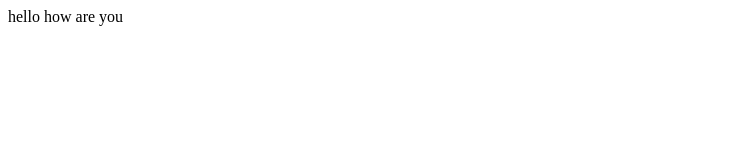
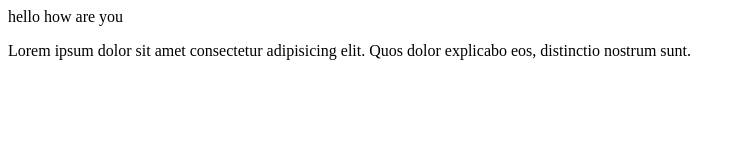
Before and after one commit to Rahul5101/learning-git, a plain HTML site: page index.html in a window 1280 px wide. Shown: the whole page, without its empty margins (0-745 px from the left). Drawn offline with Linux system fonts and the light colour scheme.

Commit message:
add paragraph to index.html

```diff
--- a/index.html
+++ b/index.html
@@ -7,5 +7,7 @@
 </head>
 <body>
     hello how are you
+
+    <p>Lorem ipsum dolor sit amet consectetur adipisicing elit. Quos dolor explicabo eos, distinctio nostrum sunt.</p>
 </body>
 </html>
```
